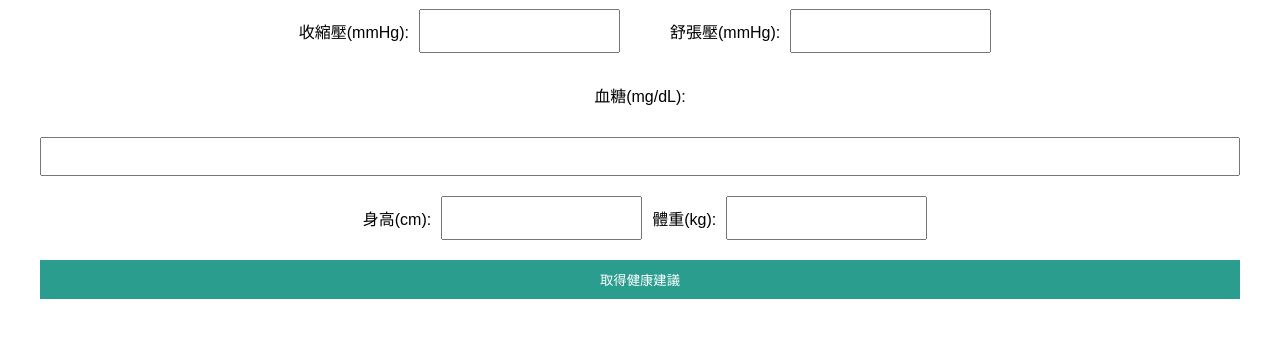
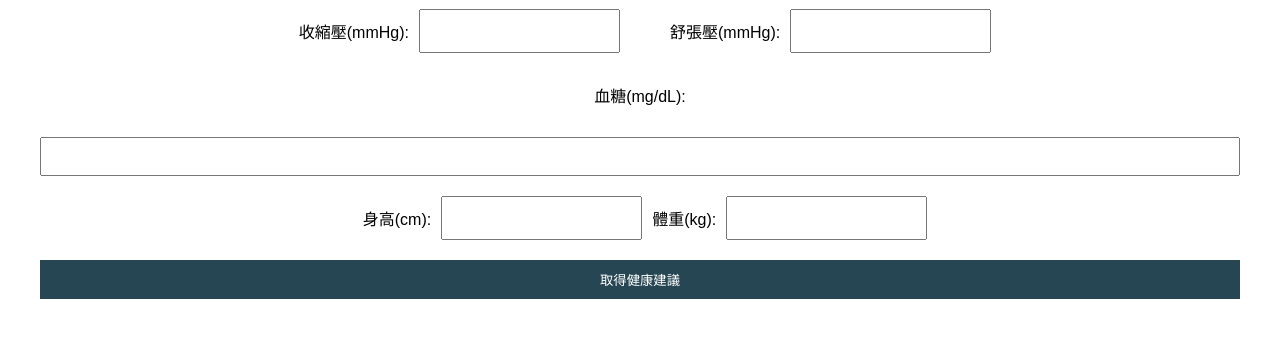
Before and after one commit to yikkchen/healthcare, a Flask app: page / in a window 1280 px wide. Shown: the part 90-450 px from the top of the page. Run offline with Flask 3, Linux system fonts and the light colour scheme.

Commit message:
Update style.css

```diff
--- a/static/style.css
+++ b/static/style.css
@@ -46,14 +46,14 @@ label, input, button {
 }
 
 button {
-    background-color: #2A9D8F;
+    background-color: #264653;
     color: white;
     border: none;
     cursor: pointer;
 }
 
 button:hover {/*滑鼠停留在button上的顏色*/
-    background-color: #264653;
+    background-color: #2A9D8F;
 }
 
 .advice {
```
